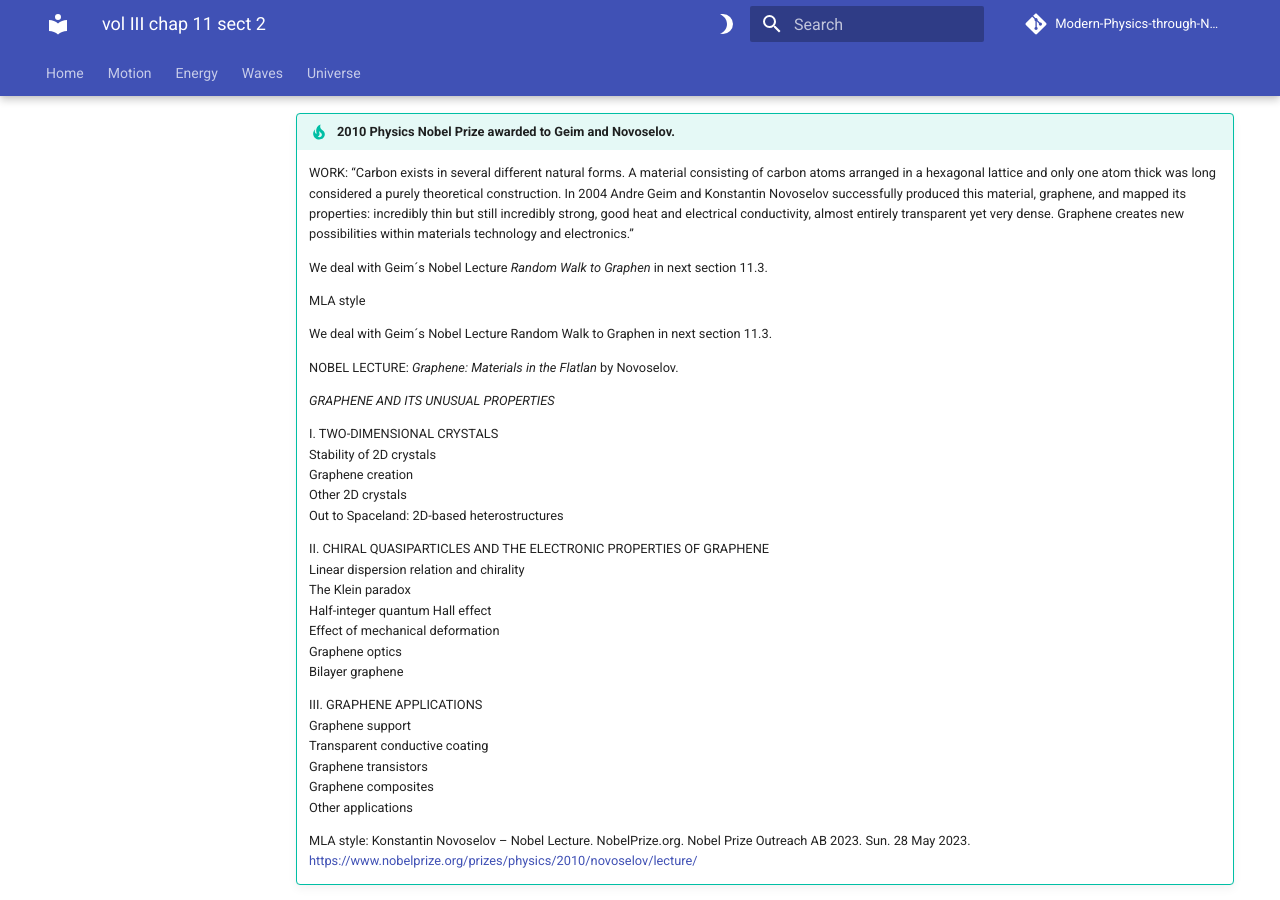
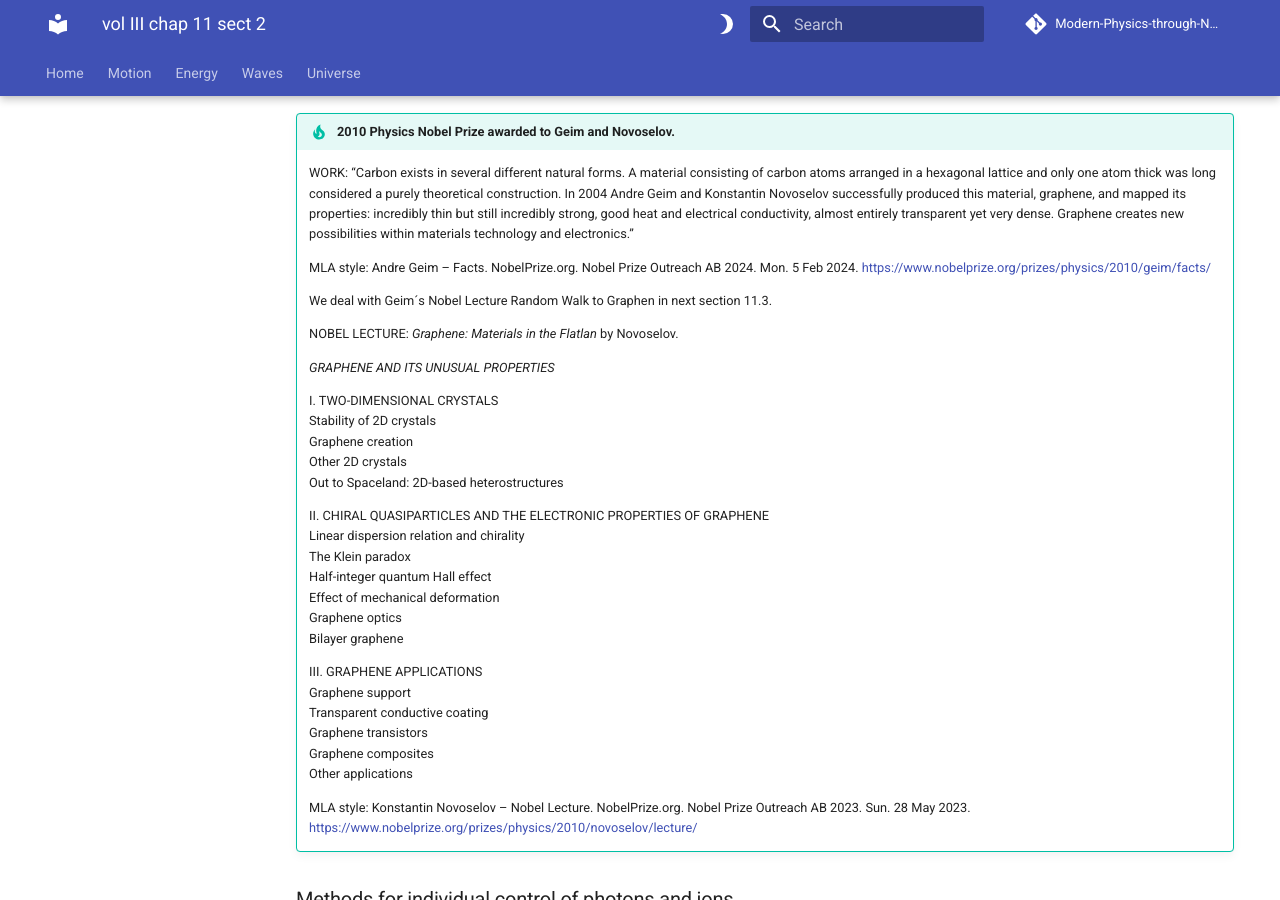
Before and after one commit to modphysnobel/modphysnobel.github.io, an MkDocs documentation site: the page built from docs/vol-III/vol-III-chap-11-sect-2.md, in a window 1280 px wide and 900 px high, scrolled down 1216 px. Built offline with MkDocs 1.6.1 and Material for MkDocs 9.7.7, drawn with Linux system fonts in a browser that asks for light colours; some web fonts are replaced; comment, search, counter and statistics services are not loaded; some of the changed text lies outside the part shown.

Commit message:
Update vol-III-chap-11-sect-2.md

```diff
--- a/docs/vol-III/vol-III-chap-11-sect-2.md
+++ b/docs/vol-III/vol-III-chap-11-sect-2.md
@@ -32,9 +32,7 @@ The crystallographic structure of graphene resembles that of graphite, determine
 
     WORK: “Carbon exists in several different natural forms. A material consisting of carbon atoms arranged in a hexagonal lattice and only one atom thick was long considered a purely theoretical construction. In 2004 Andre Geim and Konstantin Novoselov successfully produced this material, graphene, and mapped its properties: incredibly thin but still incredibly strong, good heat and electrical conductivity, almost entirely transparent yet very dense. Graphene creates new possibilities within materials technology and electronics.”
 
-    We deal with Geim´s Nobel Lecture *Random Walk to Graphen* in next section 11.3.
-
-    MLA style
+    MLA style: Andre Geim – Facts. NobelPrize.org. Nobel Prize Outreach AB 2024. Mon. 5 Feb 2024. https://www.nobelprize.org/prizes/physics/2010/geim/facts/
 
     We deal with Geim´s Nobel Lecture Random Walk to Graphen in next section 11.3.
 
@@ -137,7 +135,7 @@ In previous experiments quantum states were observed through quantum non-demolit
 
 For more advanced explanations consult Scientific background: *Measuring and manipulating individual quantum systems.*
 
-Next, for each laureate we quote the section WORK and the title and subtitles of their lectures.
+Next, for each laureate we quote the section Work and the title and subtitles of their lectures.
 
 !!! tip "2012 Physics Nobel Prize awarded to Haroche."
 
```
